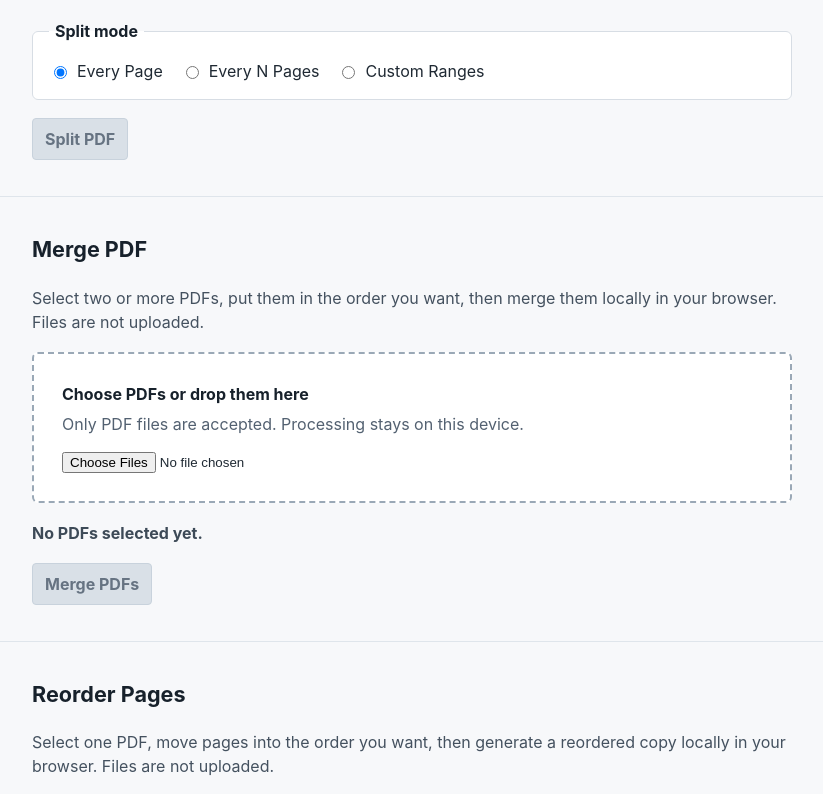
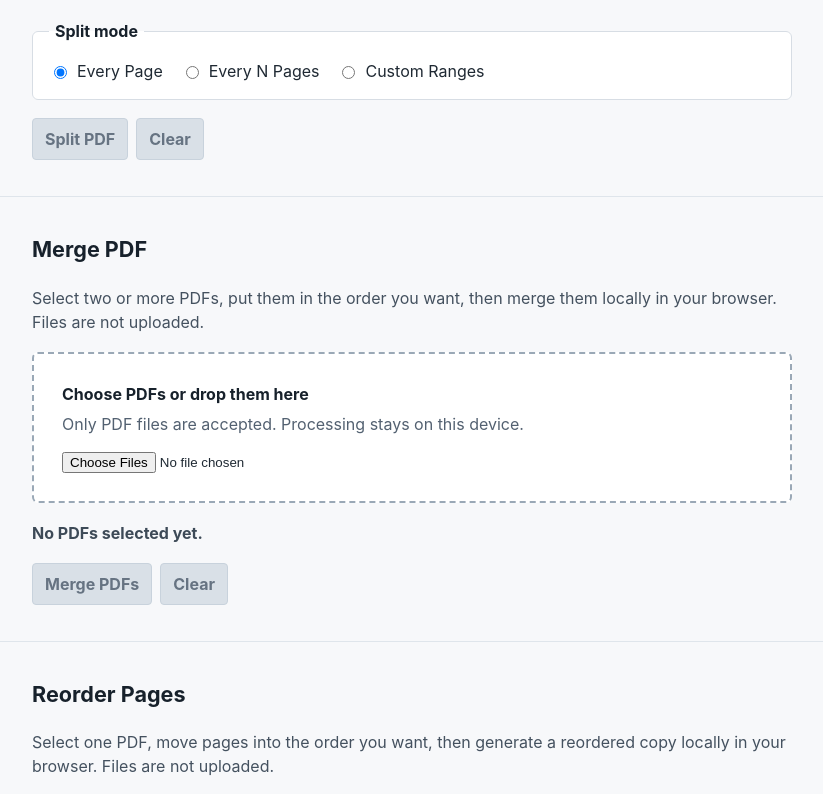
Before and after one commit to cfarmlett/LocalFiles, a React (Vite) app in the folder apps/web/: page / in a window 1280 px wide. Shown: the part 786-1580 px from the top of the page, without its empty margins (24-847 px from the left). Built offline with nearby package versions, Linux system fonts and the light colour scheme.

Commit message:
feat(ux-004): add clear workflow action

```diff
--- a/apps/web/src/DeletePagesPage.tsx
+++ b/apps/web/src/DeletePagesPage.tsx
@@ -43,6 +43,13 @@ export function DeletePagesPage({
     !isDeleteAllBlocked &&
     !isReading &&
     !isDeleting;
+  const canClear =
+    file !== undefined ||
+    pages.length > 0 ||
+    errors.length > 0 ||
+    isReading ||
+    isDeleting ||
+    deleteResult !== undefined;
   const exportResults = useMemo<readonly ExportResult[]>(
     () =>
       deleteResult === undefined
@@ -145,6 +152,15 @@ export function DeletePagesPage({
 
   function clearOutput() {
     setDeleteResult(undefined);
+  }
+
+  function clearWorkflow() {
+    clearSelection();
+    setErrors([]);
+    setIsReading(false);
+    setIsDeleting(false);
+    clearOutput();
+    resetInput();
   }
 
   function resetInput() {
@@ -254,6 +270,9 @@ export function DeletePagesPage({
         >
           {isDeleting ? "Deleting..." : "Delete Pages"}
         </button>
+        <button disabled={!canClear} onClick={clearWorkflow} type="button">
+          Clear
+        </button>
       </div>
 
       <ExportResultPanel results={downloadableResults} />
--- a/apps/web/src/MergePdfPage.tsx
+++ b/apps/web/src/MergePdfPage.tsx
@@ -30,6 +30,12 @@ export function MergePdfPage({ adapter = defaultAdapter }: MergePdfPageProps) {
   const inputRef = useRef<HTMLInputElement>(null);
 
   const canMerge = files.length > 0 && !isReading && !isMerging;
+  const canClear =
+    files.length > 0 ||
+    errors.length > 0 ||
+    isReading ||
+    isMerging ||
+    mergeResult !== undefined;
   const exportResults = useMemo<readonly ExportResult[]>(
     () =>
       mergeResult === undefined
@@ -89,9 +95,7 @@ export function MergePdfPage({ adapter = defaultAdapter }: MergePdfPageProps) {
     setErrors(nextErrors);
     setIsReading(false);
 
-    if (inputRef.current !== null) {
-      inputRef.current.value = "";
-    }
+    resetInput();
   }
 
   async function mergeSelectedFiles() {
@@ -105,6 +109,21 @@ export function MergePdfPage({ adapter = defaultAdapter }: MergePdfPageProps) {
       setErrors([getPdfErrorMessage(error)]);
     } finally {
       setIsMerging(false);
+    }
+  }
+
+  function clearWorkflow() {
+    setFiles([]);
+    setErrors([]);
+    setIsReading(false);
+    setIsMerging(false);
+    setMergeResult(undefined);
+    resetInput();
+  }
+
+  function resetInput() {
+    if (inputRef.current !== null) {
+      inputRef.current.value = "";
     }
   }
 
@@ -228,6 +247,9 @@ export function MergePdfPage({ adapter = defaultAdapter }: MergePdfPageProps) {
         <button disabled={!canMerge} onClick={mergeSelectedFiles} type="button">
           {isMerging ? "Merging..." : "Merge PDFs"}
         </button>
+        <button disabled={!canClear} onClick={clearWorkflow} type="button">
+          Clear
+        </button>
       </div>
 
       <ExportResultPanel results={downloadableResults} />
--- a/apps/web/src/MetadataRemovalPage.tsx
+++ b/apps/web/src/MetadataRemovalPage.tsx
@@ -31,6 +31,12 @@ export function MetadataRemovalPage({
   const inputRef = useRef<HTMLInputElement>(null);
 
   const canRemove = file !== undefined && !isReading && !isRemoving;
+  const canClear =
+    file !== undefined ||
+    errors.length > 0 ||
+    isReading ||
+    isRemoving ||
+    removalResult !== undefined;
   const metadataFields = useMemo(
     () => (file === undefined ? [] : getMetadataDisplayFields(file.metadata)),
     [file],
@@ -128,6 +134,15 @@ export function MetadataRemovalPage({
     setRemovalResult(undefined);
   }
 
+  function clearWorkflow() {
+    clearSelection();
+    setErrors([]);
+    setIsReading(false);
+    setIsRemoving(false);
+    clearOutput();
+    resetInput();
+  }
+
   function resetInput() {
     if (inputRef.current !== null) {
       inputRef.current.value = "";
@@ -216,6 +231,9 @@ export function MetadataRemovalPage({
         >
           {isRemoving ? "Removing..." : "Remove Metadata"}
         </button>
+        <button disabled={!canClear} onClick={clearWorkflow} type="button">
+          Clear
+        </button>
       </div>
 
       <ExportResultPanel results={downloadableResults} />
--- a/apps/web/src/ReorderPagesPage.tsx
+++ b/apps/web/src/ReorderPagesPage.tsx
@@ -34,6 +34,13 @@ export function ReorderPagesPage({
   const inputRef = useRef<HTMLInputElement>(null);
 
   const canReorder = file !== undefined && !isReading && !isReordering;
+  const canClear =
+    file !== undefined ||
+    pages.length > 0 ||
+    errors.length > 0 ||
+    isReading ||
+    isReordering ||
+    reorderResult !== undefined;
   const exportResults = useMemo<readonly ExportResult[]>(
     () =>
       reorderResult === undefined
@@ -130,6 +137,15 @@ export function ReorderPagesPage({
 
   function clearOutput() {
     setReorderResult(undefined);
+  }
+
+  function clearWorkflow() {
+    clearSelection();
+    setErrors([]);
+    setIsReading(false);
+    setIsReordering(false);
+    clearOutput();
+    resetInput();
   }
 
   function resetInput() {
@@ -230,6 +246,9 @@ export function ReorderPagesPage({
         >
           {isReordering ? "Reordering..." : "Reorder Pages"}
         </button>
+        <button disabled={!canClear} onClick={clearWorkflow} type="button">
+          Clear
+        </button>
       </div>
 
       <ExportResultPanel results={downloadableResults} />
--- a/apps/web/src/RotatePagesPage.tsx
+++ b/apps/web/src/RotatePagesPage.tsx
@@ -34,6 +34,13 @@ export function RotatePagesPage({
   const inputRef = useRef<HTMLInputElement>(null);
 
   const canRotate = file !== undefined && !isReading && !isRotating;
+  const canClear =
+    file !== undefined ||
+    pages.length > 0 ||
+    errors.length > 0 ||
+    isReading ||
+    isRotating ||
+    rotateResult !== undefined;
   const exportResults = useMemo<readonly ExportResult[]>(
     () =>
       rotateResult === undefined
@@ -137,6 +144,15 @@ export function RotatePagesPage({
     setRotateResult(undefined);
   }
 
+  function clearWorkflow() {
+    clearSelection();
+    setErrors([]);
+    setIsReading(false);
+    setIsRotating(false);
+    clearOutput();
+    resetInput();
+  }
+
   function resetInput() {
     if (inputRef.current !== null) {
       inputRef.current.value = "";
@@ -233,6 +249,9 @@ export function RotatePagesPage({
         >
           {isRotating ? "Rotating..." : "Rotate Pages"}
         </button>
+        <button disabled={!canClear} onClick={clearWorkflow} type="button">
+          Clear
+        </button>
       </div>
 
       <ExportResultPanel results={downloadableResults} />
--- a/apps/web/src/SplitPdfPage.tsx
+++ b/apps/web/src/SplitPdfPage.tsx
@@ -32,6 +32,15 @@ export function SplitPdfPage({ adapter = defaultAdapter }: SplitPdfPageProps) {
   const inputRef = useRef<HTMLInputElement>(null);
 
   const canSplit = file !== undefined && !isReading && !isSplitting;
+  const canClear =
+    file !== undefined ||
+    mode !== "every-page" ||
+    chunkSize !== "1" ||
+    customRanges !== "" ||
+    errors.length > 0 ||
+    isReading ||
+    isSplitting ||
+    outputs.length > 0;
   const exportResults = useMemo(
     () =>
       outputs.map<ExportResult>((output) => ({
@@ -126,6 +135,18 @@ export function SplitPdfPage({ adapter = defaultAdapter }: SplitPdfPageProps) {
 
   function clearOutputs() {
     setOutputs([]);
+  }
+
+  function clearWorkflow() {
+    setFile(undefined);
+    setMode("every-page");
+    setChunkSize("1");
+    setCustomRanges("");
+    setErrors([]);
+    setIsReading(false);
+    setIsSplitting(false);
+    clearOutputs();
+    resetInput();
   }
 
   function resetInput() {
@@ -258,6 +279,9 @@ export function SplitPdfPage({ adapter = defaultAdapter }: SplitPdfPageProps) {
         <button disabled={!canSplit} onClick={splitSelectedFile} type="button">
           {isSplitting ? "Splitting..." : "Split PDF"}
         </button>
+        <button disabled={!canClear} onClick={clearWorkflow} type="button">
+          Clear
+        </button>
       </div>
 
       <ExportResultPanel results={downloadableResults} />
```
Also changed, not shown: 3 other files (tests, documents, lock files or other folders).
